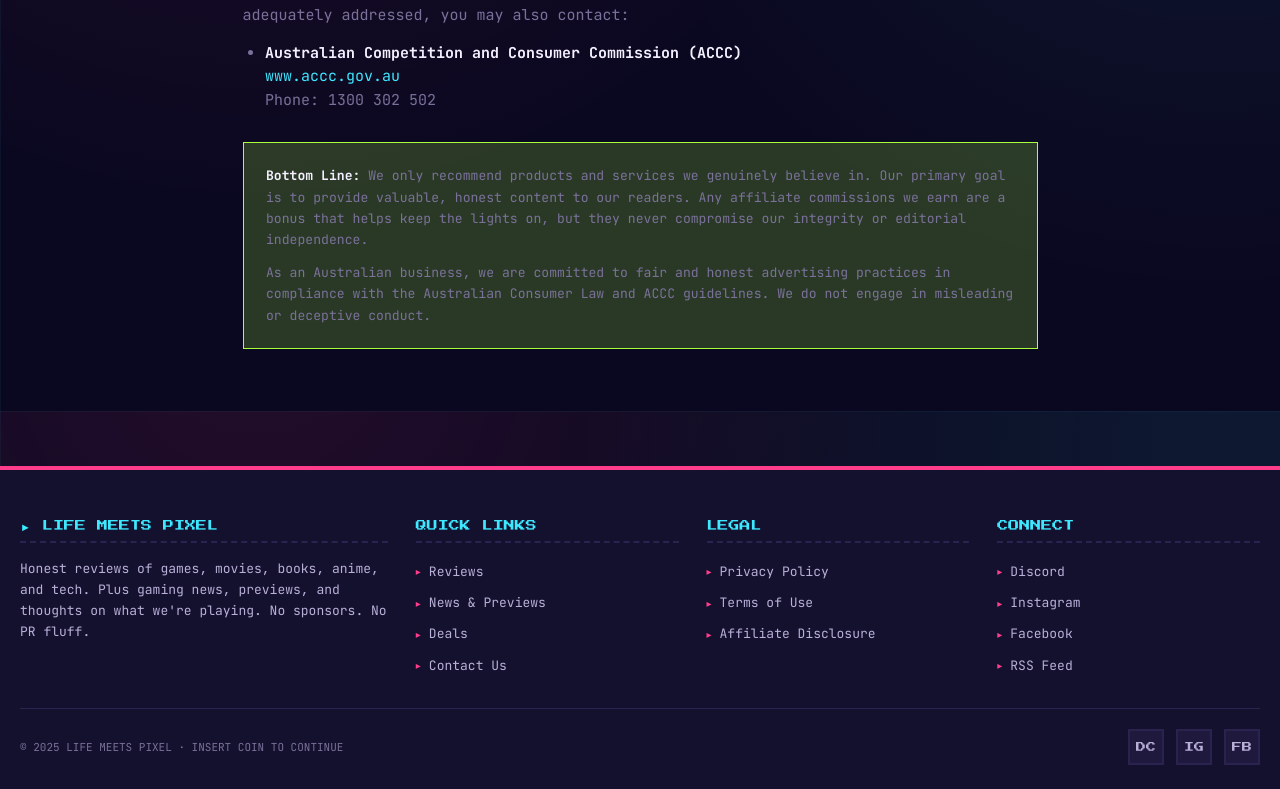
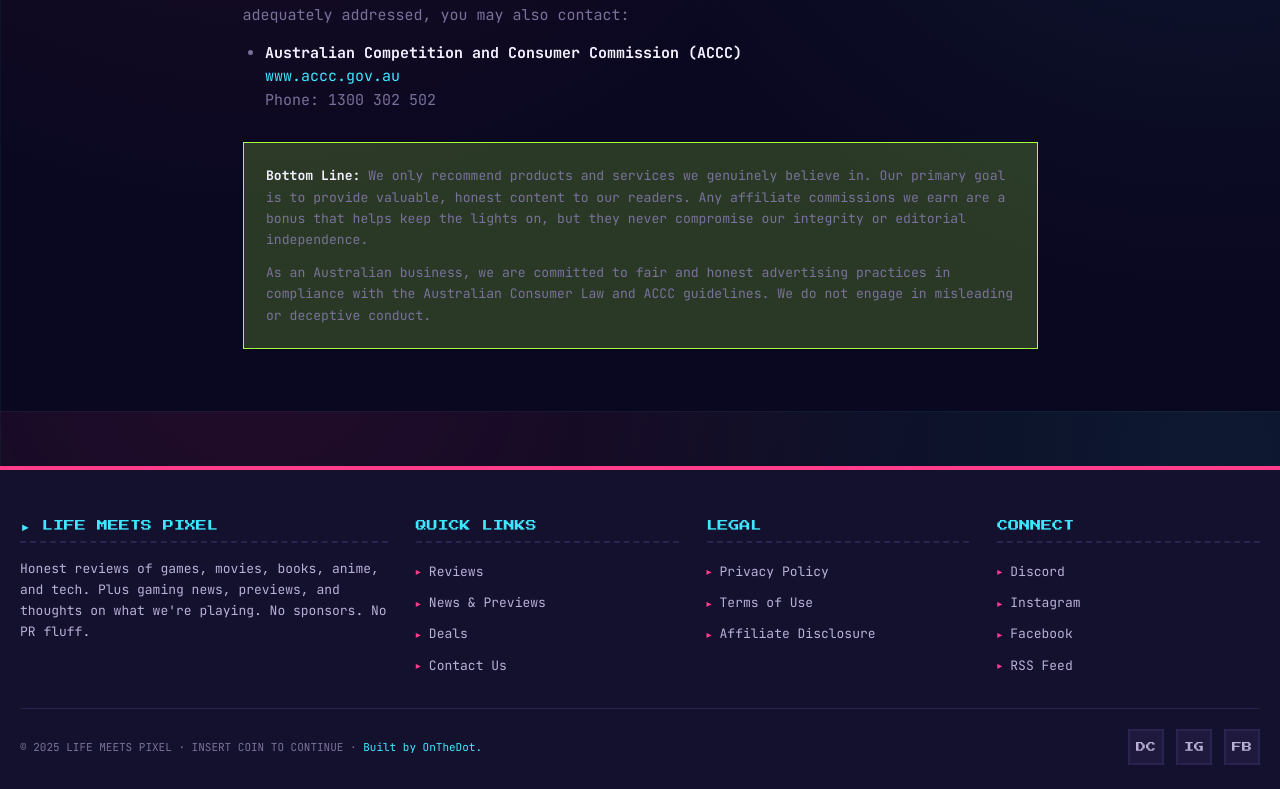
Before and after one commit to m1chael-pappas/life-meets-pixel, a Next.js app: page /legal/affiliate-disclosure in a window 1280 px wide. Shown: the part 2789-3578 px from the top of the page. Built offline with nearby package versions, Linux system fonts and the light colour scheme; no server answers.

Commit message:
Add 'Built by OnTheDot.' footer backlink to onthedot.au

```diff
--- a/components/site-footer.tsx
+++ b/components/site-footer.tsx
@@ -72,7 +72,16 @@
           </div>
         </div>
         <div className="footer-bot">
-          <span>© {currentYear} LIFE MEETS PIXEL · INSERT COIN TO CONTINUE</span>
+          <span>
+            © {currentYear} LIFE MEETS PIXEL · INSERT COIN TO CONTINUE ·{" "}
+            <a
+              href="https://onthedot.au/?utm_source=life-meets-pixel&utm_medium=built-by&utm_campaign=footer"
+              target="_blank"
+              rel="noopener"
+            >
+              Built by OnTheDot.
+            </a>
+          </span>
           <div className="socials">
             <a href={SITE_CONFIG.social.discord} aria-label="Discord" target="_blank" rel="noopener noreferrer">
               DC
```
